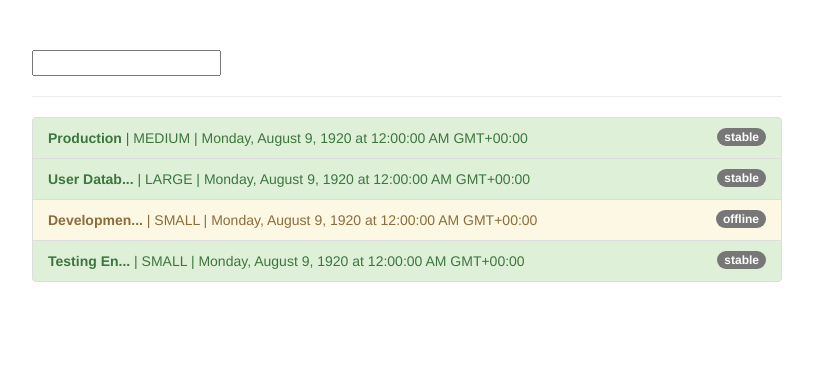
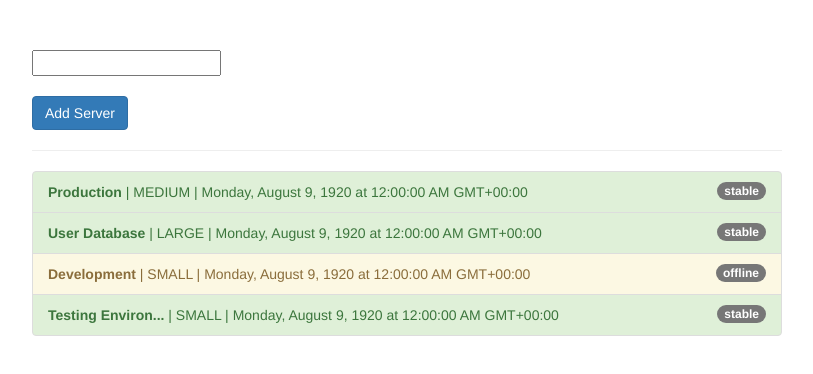
Before and after one commit to rajasvyas7/angular-resources, an Angular app in the folder pipes-start/: page / in a window 1280 px wide. Shown: the top 374 px of the page, without its empty margins (233-1046 px from the left). Built offline with nearby package versions, Linux system fonts and the light colour scheme.

Commit message:
Using a impure pipe

```diff
--- a/pipes-start/src/app/app.component.html
+++ b/pipes-start/src/app/app.component.html
@@ -2,6 +2,8 @@
   <div class="row">
     <div class="col-xs-12 col-sm-10 col-md-8 col-sm-offset-1 col-md-offset-2">
       <input type="text" [(ngModel)]="filteredStatus">
+      <br><br>
+      <button class="btn btn-primary" (click)="addServer()">Add Server</button>
       <hr>
       <ul class="list-group">
         <li
@@ -12,7 +14,7 @@
             class="badge">
             {{ server.status }}
           </span>
-          <strong>{{ server.name | ellipsis }}</strong> |
+          <strong>{{ server.name | ellipsis:15 }}</strong> |
           {{ server.instanceType | uppercase }} |
           {{ server.started | date:'full'  }}
         </li>
--- a/pipes-start/src/app/app.component.ts
+++ b/pipes-start/src/app/app.component.ts
@@ -40,4 +40,14 @@
       'list-group-item-danger': server.status === 'critical'
     };
   }
+
+  addServer() {
+    const count = this.servers.length;
+    this.servers.push({
+      instanceType: 'large',
+      name: 'New Server '+count,
+      status: 'stable',
+      started: new Date(15, 1, 2017)
+    });
+  }
 }
--- a/pipes-start/src/app/filter.pipe.ts
+++ b/pipes-start/src/app/filter.pipe.ts
@@ -1,7 +1,8 @@
 import { Pipe, PipeTransform } from '@angular/core';
 
 @Pipe({
-  name: 'filter'
+  name: 'filter',
+  pure: false
 })
 export class FilterPipe implements PipeTransform {
 
```
